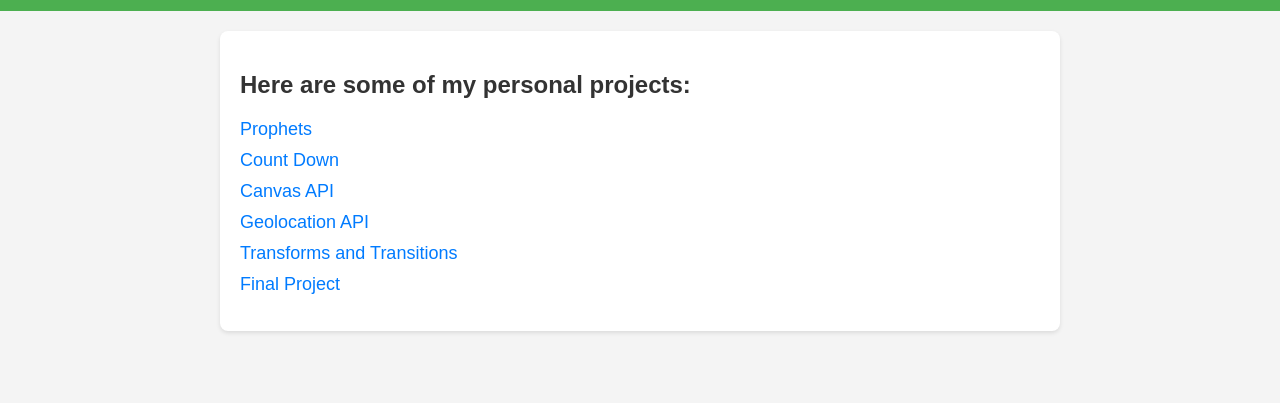
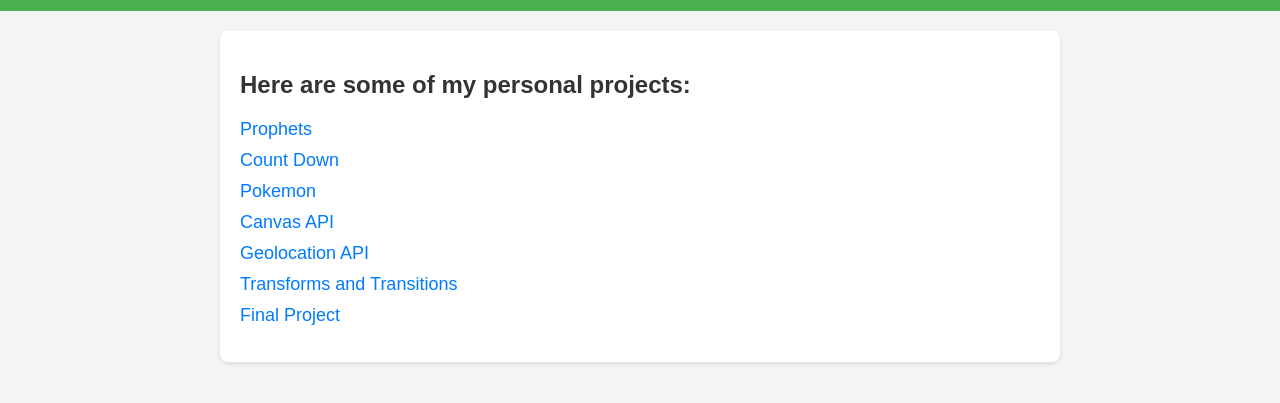
Before and after one commit to bneveret/WDD330, a plain HTML site: page index.html in a window 1280 px wide. Shown: the part 89-492 px from the top of the page. Drawn offline with Linux system fonts and the light colour scheme.

Commit message:
add pokemon link

```diff
--- a/index.html
+++ b/index.html
@@ -59,6 +59,7 @@
         <ul>
             <li><a href="Prophets/index.html" target="_blank">Prophets</a></li>
             <li><a href="Countdown/index.html" target="_blank">Count Down</a></li>
+            <li><a href="Pokemon/index.html" target="_blank">Pokemon</a></li>
             <li><a href="Canvas API/canvas.html" target="_blank">Canvas API</a></li>
             <li><a href="Geolocation API/geolocation.html" target="_blank">Geolocation API</a></li>
             <li><a href="Transforms and Transitions/index.html" target="_blank">Transforms and Transitions</a></li>
```
